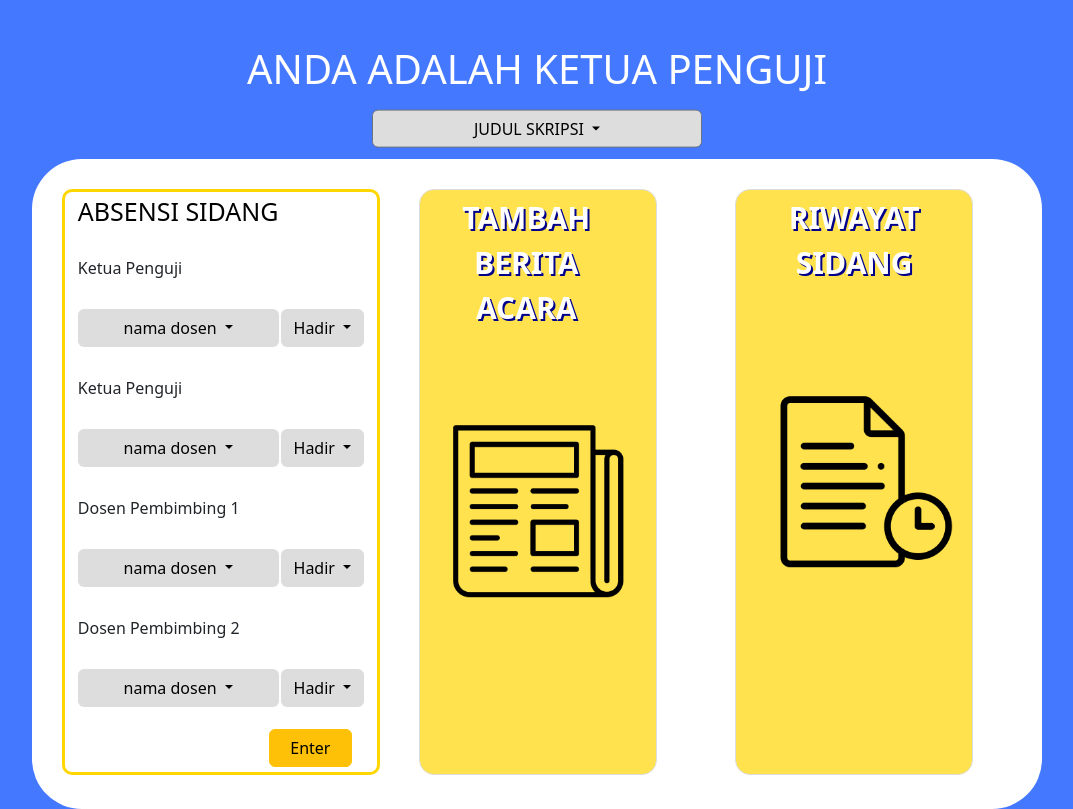
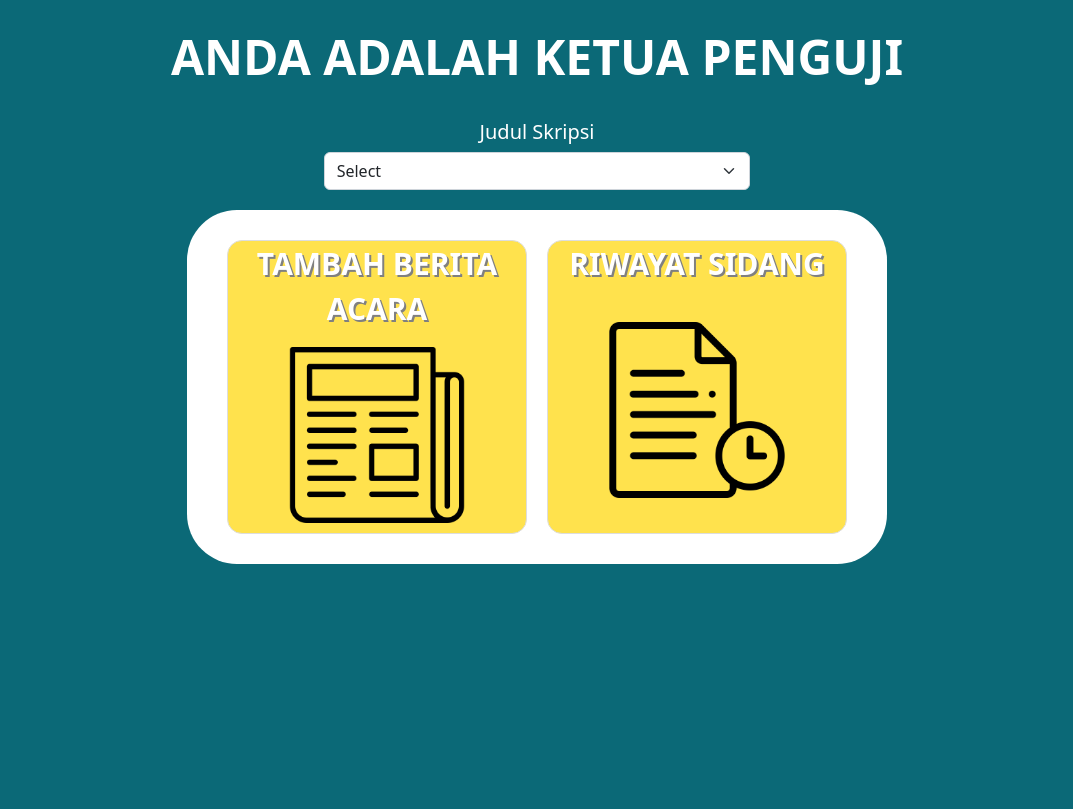
Before and after one commit to spaceJump13/aplikasi-penilaian-sidang-skripsi, a PHP site: page /homeKetuaPenguji.html in a window 1280 px wide. Shown: the whole page, without its empty margins (103-1176 px from the left). After the commit the page ends 564 px from the top, so only its background shows below. Run offline with PHP 8.4, Linux system fonts and the light colour scheme.

Commit message:
revisi home

```diff
--- a/BeritaAcara.html
+++ b/BeritaAcara.html
@@ -189,10 +189,10 @@ tr.selected {
                 </ul>
             </nav>
 	  <div class="button-container">
-    <button class="left-button custom-button"><strong>Back</strong></button>
+    <button class="left-button custom-button" onclick="location.href='#'"><strong>Back</strong></button>
     <div class="right-buttons">
-      <button class="custom-button"><strong>Add New</strong></button>
-      <button class="custom-button"><strong>Details</strong></button>
+      <button class="custom-button" onclick="location.href='#'"><strong>Add New</strong></button>
+      <button class="custom-button" onclick="location.href='#'"><strong>Details</strong></button>
     </div>
   </div>
 </div>
--- a/Vakasi.html
+++ b/Vakasi.html
@@ -189,7 +189,7 @@ td {
     </ul>
   </nav>
 	  <div class="button-container">
-    <button class="left-button custom-button"><strong>Back</strong></button>
+    <button class="left-button custom-button" onclick="location.href='#'"><strong>Back</strong></button>
   </div>
 </div>
 
--- a/bobotNilai.html
+++ b/bobotNilai.html
@@ -155,7 +155,7 @@ tr.selected {
     </table>
   </div>
   <div class="button-container">
-    <button class="left-button custom-button"><strong>Back</strong></button>
+    <button class="left-button custom-button" onclick="location.href='#'"><strong>Back</strong></button>
     <div class="right-buttons">
       <button class="custom-button"><strong>Delete</strong></button>
       <button class="custom-button" data-bs-toggle="modal" data-bs-target="#AddNewModal"><strong>Add New</strong></button>
@@ -164,7 +164,7 @@ tr.selected {
   <div class="button-container">
     <div></div>
     <div class="right-buttons">
-      <button class="custom-button"><strong>History</strong></button>
+      <button class="custom-button" onclick="location.href='#'"><strong>History</strong></button>
     </div>
   </div>
 </div>
--- a/dataMahasiswa.php
+++ b/dataMahasiswa.php
@@ -255,7 +255,7 @@ if (isset($_POST["import"])) {
                                     </div>
                                 </div>
                                 <div class="modal-footer">
-                                    <button type="button" class="btn btn-ocean" data-bs-dismiss="modal">Back</button>
+                                    <button type="button" class="btn btn-ocean" data-bs-dismiss="modal" onclick="location.href='#'">Back</button>
                                     <button type="submit" class="btn btn-ocean" name="import">Add</button>
                                 </div>
                             </form>
--- a/historyBobot.php
+++ b/historyBobot.php
@@ -193,7 +193,7 @@ include 'config.php';
             <div class="row">
                 <div class="col-lg-12">
                     <div>
-                        <button class="btn btn-ocean">Back</button>
+                        <button class="btn btn-ocean" onclick="location.href='#'">Back</button>
                     </div>
                 </div>
             </div>
--- a/historySidang.php
+++ b/historySidang.php
@@ -211,7 +211,7 @@ include 'config.php';
             <div class="row">
                 <div class="col-lg-12">
                     <div>
-                        <button class="btn btn-dark">Back</button>
+                        <button class="btn btn-ocean" onclick="location.href='#'">Back</button>
                     </div>
                 </div>
             </div>
--- a/homeAdmin.html
+++ b/homeAdmin.html
@@ -9,13 +9,13 @@
         <script src="https://cdn.jsdelivr.net/npm/bootstrap@5.2.3/dist/js/bootstrap.bundle.min.js"></script>
         <title>Home Admin</title>
     </head>
-    <body style="background-color:#4478FF">
+    <body style="background-color:#0B6977">
         <div class="head">
             <h1>WELCOME ADMIN!</h1>
         </div>
 
         <div class="container" id="content">
-            <div class="row mb-1" onclick="location.href='#'">
+            <div class="row">
                 <div class="col-md-4" >
                     <div class="row-sm-4" id="vakasi" onclick="window.location.href = 'vakasi.html';">
                         <p>VAKASI</p>
--- a/homeKetuaPenguji.html
+++ b/homeKetuaPenguji.html
@@ -4,203 +4,134 @@
         <meta charset="UTF-8">
         <meta http-equiv="X-UA-Compatible" content="IE=edge">
         <meta name="viewport" content="width=device-width, initial-scale=1.0">
-        <link rel="stylesheet" href="style.css">
         <link href="https://cdn.jsdelivr.net/npm/bootstrap@5.2.3/dist/css/bootstrap.min.css" rel="stylesheet">
         <script src="https://cdn.jsdelivr.net/npm/bootstrap@5.2.3/dist/js/bootstrap.bundle.min.js"></script>
         <title>Home Ketua Penguji</title>
     </head>
-    <body style="background-color:#4478FF">
-        <div class="head">
+
+    <style type="text/css">
+        h1 {
+        color: #FFF;
+        text-align: center;
+        font-size: 3rem;
+        font-style: normal;
+        font-weight: 700;
+        line-height: normal;
+        }
+
+        h5 {
+        color: #FFF;
+        }
+
+        #header1 {
+        height: 15vh;
+        display: flex;
+        justify-content: center; /* Center horizontally */
+        align-items: center; /* Center vertically */
+        }
+
+        #rectangle {
+        width: 100vw;
+        height: 85vh;
+        flex-shrink: 0;
+        border-radius: 6.25rem 6.25rem 0rem 0rem;
+        background: #FFF;
+        padding-left: 5rem;
+        padding-right: 5rem;
+        padding-top: 3rem;
+        }
+
+        #content{
+        display: flex;
+        background-color: white;
+        border-radius: 50px;
+        padding: 30px;
+        margin: 20px;
+        width: 100%;
+        max-width: 700px;
+        height: fit-content;
+        }
+
+        .col-6{
+        background-color:#FFD600B2;
+        border: 1px solid #ddd;
+        border-radius: 15px;
+        position: relative;
+        max-height: 300px;
+        width: 100%;
+        max-width: 300px;
+        font-size: 30px;
+        font-weight: bold;
+        color: white;
+        text-align: center;
+        text-shadow: 2px 2px grey ;
+        margin: auto;
+        margin: 0 10px;
+        }
+
+        .col-6:hover{
+        background-color:white;
+        color: #FFD600;
+        text-shadow: 2px 2px black ;
+        border-color: #FFD600;
+        border-width: 3px;
+        }
+
+        #news, #file{
+        margin: 10px 0;
+        max-width: 200px;
+        width: 100%;
+        }
+
+        #file{
+        padding-top: 20px;
+        }
+
+        p{
+
+        }
+
+
+    </style>
+
+    <body style="background-color:#0B6977">
+        <div id="header1">
             <h1>ANDA ADALAH KETUA PENGUJI</h1>
-            <div class="dropdown" id="" style="text-align: center; position: relative; z-index: 1000;">
-                <button class="btn btn-secondary dropdown-toggle" type="button" data-bs-toggle="dropdown">
-                  JUDUL SKRIPSI
-                </button>
-                <ul class="dropdown-menu">
-                  <li><a class="dropdown-item" href="#">Action</a></li>
-                  <li><a class="dropdown-item" href="#">Another action</a></li>
-                  <li><a class="dropdown-item" href="#">Something else here</a></li>
-                </ul>
-              </div>
         </div>
+        <center>
+            <div class="col-md-4" id="judul">
+                <label for="judul_skripsi"><h5>Judul Skripsi</h5></label>
+                <select class="form-select" aria-label="Default select example" name="judul_skripsi">
+                    <option selected>Select</option>
+                    <option value="judul1">Judul 1</option>
+                    <option value="judul2">Judul 2</option>
+                </select>
+            </div>
+        </center>
 
-        <div class="container" id="content">
-            <div class="row mb-1">
-                <table class="col-3 card" id="absen">
-                    <form>
-                        <tr>
-                            <td>
-                                <p id="judul_absen">ABSENSI SIDANG</p>
-                            </td>
-                        </tr>
-                        <tr>
-                            <td>
-                                <label for="ketua" class="col-sm-12 col-form-label">Ketua Penguji</label>
-                            </td>
-                        </tr>
-                        <tr>
-                            <td>
-                                <div class="btn-group">
-                                    <button class="btn dropdown-toggle" type="button" data-bs-toggle="dropdown" data-bs-display="static" width="100%">
-                                        nama dosen
-                                    </button>
-                                    <ul class="dropdown-menu dropdown-menu-lg-end">
-                                      <li><a class="dropdown-item" href="#">Menu item</a></li>
-                                      <li><a class="dropdown-item" href="#">Menu item</a></li>
-                                      <li><a class="dropdown-item" href="#">Menu item</a></li>
-                                    </ul>
-                                </div>
-                            </td>
-                            <td>
-                                <div class="btn-group">
-                                    <button class="btn dropdown-toggle" type="button" data-bs-toggle="dropdown" data-bs-display="static" id="hadir1">
-                                        Hadir
-                                    </button>
-                                    <ul class="dropdown-menu dropdown-menu-lg-end">
-                                      <li><a class="dropdown-item" href="#">Hadir</a></li>
-                                      <li><a class="dropdown-item" href="#">Tidak Hadir</a></li>
-                                    </ul>
-                                </div>
-                            </td>
-                        </tr>
-                        <tr>
-                            <td>
-                                <label for="ketua" class="col-sm-12 col-form-label">Ketua Penguji</label>
-                            </td>
-                        </tr>
-                        <tr>
-                            <td>
-                                <div class="btn-group">
-                                    <button class="btn dropdown-toggle" type="button" data-bs-toggle="dropdown" data-bs-display="static">
-                                        nama dosen
-                                    </button>
-                                    <ul class="dropdown-menu dropdown-menu-lg-end">
-                                      <li><a class="dropdown-item" href="#">Menu item</a></li>
-                                      <li><a class="dropdown-item" href="#">Menu item</a></li>
-                                      <li><a class="dropdown-item" href="#">Menu item</a></li>
-                                    </ul>
-                                </div>
-                            </td>
-                            <td>
-                                <div class="btn-group">
-                                    <button class="btn dropdown-toggle" type="button" data-bs-toggle="dropdown" data-bs-display="static" id="hadir1">
-                                        Hadir
-                                    </button>
-                                    <ul class="dropdown-menu dropdown-menu-lg-end">
-                                      <li><a class="dropdown-item" href="#">Hadir</a></li>
-                                      <li><a class="dropdown-item" href="#">Tidak Hadir</a></li>
-                                    </ul>
-                                </div>
-                            </td>
-                        </tr><tr>
-                            <td>
-                                <label for="pembimbing1" class="col-sm-12 col-form-label">Dosen Pembimbing 1</label>
-                            </td>
-                        </tr>
-                        <tr>
-                            <td>
-                                <div class="btn-group">
-                                    <button class="btn dropdown-toggle" type="button" data-bs-toggle="dropdown" data-bs-display="static">
-                                        nama dosen
-                                    </button>
-                                    <ul class="dropdown-menu dropdown-menu-lg-end">
-                                      <li><a class="dropdown-item" href="#">Menu item</a></li>
-                                      <li><a class="dropdown-item" href="#">Menu item</a></li>
-                                      <li><a class="dropdown-item" href="#">Menu item</a></li>
-                                    </ul>
-                                </div>
-                            </td>
-                            <td>
-                                <div class="btn-group">
-                                    <button class="btn dropdown-toggle" type="button" data-bs-toggle="dropdown" data-bs-display="static" id="hadir1">
-                                        Hadir
-                                    </button>
-                                    <ul class="dropdown-menu dropdown-menu-lg-end">
-                                      <li><a class="dropdown-item" href="#">Hadir</a></li>
-                                      <li><a class="dropdown-item" href="#">Tidak Hadir</a></li>
-                                    </ul>
-                                </div>
-                            </td>
-                        </tr><tr>
-                            <td>
-                                <label for="pembimbing2" class="col-sm-12 col-form-label">Dosen Pembimbing 2</label>
-                            </td>
-                        </tr>
-                        <tr>
-                            <td>
-                                <div class="btn-group">
-                                    <button class="btn dropdown-toggle" type="button" data-bs-toggle="dropdown" data-bs-display="static">
-                                        nama dosen
-                                    </button>
-                                    <ul class="dropdown-menu dropdown-menu-lg-end">
-                                      <li><a class="dropdown-item" href="#">Menu item</a></li>
-                                      <li><a class="dropdown-item" href="#">Menu item</a></li>
-                                      <li><a class="dropdown-item" href="#">Menu item</a></li>
-                                    </ul>
-                                </div>
-                            </td>
-                            <td>
-                                <div class="btn-group">
-                                    <button class="btn dropdown-toggle" type="button" data-bs-toggle="dropdown" data-bs-display="static" id="hadir1">
-                                        Hadir
-                                    </button>
-                                    <ul class="dropdown-menu dropdown-menu-lg-end">
-                                      <li><a class="dropdown-item" href="#">Hadir</a></li>
-                                      <li><a class="dropdown-item" href="#">Tidak Hadir</a></li>
-                                    </ul>
-                                </div>
-                            </td>
-                        </tr>
-                        <tr>
-                            <td></td>
-                            <td>
-                                <div class="row mb-1" id="entertButton">
-                                    <button type="button" class="btn btn-warning">Enter</button>
-                                </div>
-                            </td>
-                        </tr>
-                    </form>
-                </table>
-
-                <!-- <div class="col-md-6" id="tambah_berita" onclick="location.href='addBeritaAcara.php'">
-                    <p id="judul_absen">ABSENSI SIDANG</p>
-                    <div class="col-md-4">
-                        <label for="ketua" class="col-sm-12 col-form-label">Ketua Penguji</label>
-                        <div class="col-sm-8">
-                            <div class="btn-group">
-                                <button class="btn dropdown-toggle" type="button" data-bs-toggle="dropdown" data-bs-display="static">
-                                    nama dosen
-                                </button>
-                                <ul class="dropdown-menu dropdown-menu-lg-end">
-                                <li><a class="dropdown-item" href="#">Menu item</a></li>
-                                <li><a class="dropdown-item" href="#">Menu item</a></li>
-                                <li><a class="dropdown-item" href="#">Menu item</a></li>
-                                </ul>
-                            </div>
+        <center>
+            <div class="container" id="content">
+                <div class="col-6">
+                    <center>
+                        <div class="row-lg-3" id="riwayat_sidang" onclick="location.href='#'">
+                            <p>TAMBAH BERITA ACARA</p>
+                            <center>
+                                <div class="row md-3" id="news"><img src="asset/image/news.png"></div>
+                            </center>
                         </div>
-                        <div class="col-sm-2">
-                            <div class="btn-group">
-                                <button class="btn dropdown-toggle" type="button" data-bs-toggle="dropdown" data-bs-display="static" id="hadir1">
-                                    Hadir
-                                </button>
-                                <ul class="dropdown-menu dropdown-menu-lg-end">
-                                <li><a class="dropdown-item" href="#">Hadir</a></li>
-                                <li><a class="dropdown-item" href="#">Tidak Hadir</a></li>
-                                </ul>
-                            </div>
+                    </center>
+                </div>
+                <div class="col-6">
+                    <center>
+                        <div class="row-lg-3" id="riwayat_sidang" onclick="location.href='#'">
+                            <p>RIWAYAT SIDANG</p>
+                            <center>
+                                <div class="row md-3" id="file"><img src="asset/image/file.png"></div>
+                            </center>
                         </div>
-                    </div>
-                </div> -->
-
-                <div class="col-md-3" id="tambah_berita" onclick="location.href='addBeritaAcara.php'">
-                    <div class="row sm-1"><p>TAMBAH BERITA ACARA</p></div>
-                    <div class="row md-3" id="news"><img src="asset/image/news.png"></div>
-                </div>
-                <div class="col-md-3" id="riwayat_sidang" onclick="location.href=''">
-                    <div id="title_rsidang"><p>RIWAYAT SIDANG</p> </div>
-                    <div class="row md-3" id="file"><img src="asset/image/file.png"></div>
+                    </center>
                 </div>
             </div>
-        </div>
+        </center>
     </body>
 </html>
--- a/style.css
+++ b/style.css
@@ -276,7 +276,6 @@ h1{
 
 #tambah_berita, #riwayat_sidang{
     padding-top: 5px;
-
 }
 
 #hadir_op{
```
Also changed, not shown: addBeritaAcara.php (+46 -16 lines), homeDosen.html (+94 -54 lines). Lines whose indentation alone changed are shown as unchanged.
